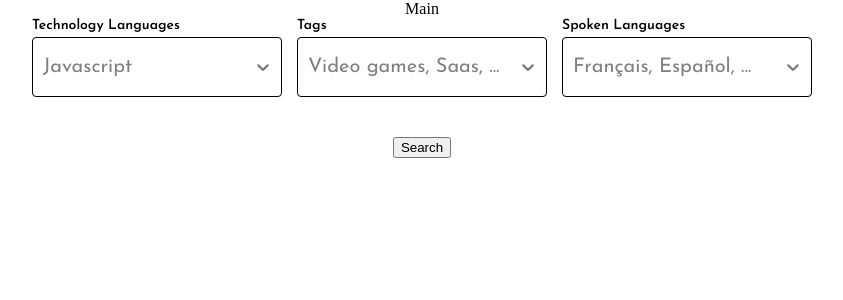
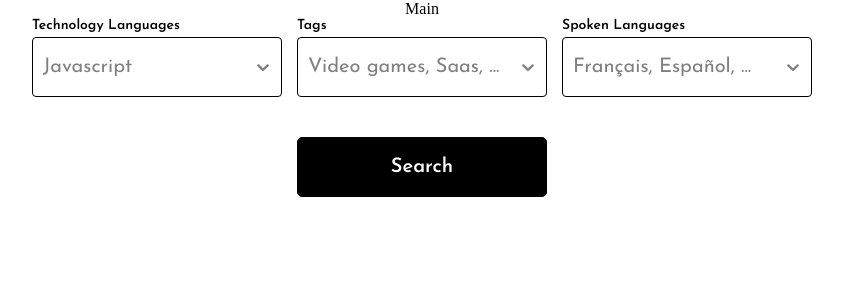
Before and after one commit to Adil-bh/Cas-Pratique, a React (Vite) app in the folder open-source-projects-search/: page / in a window 1280 px wide. Shown: the top 300 px of the page, without its empty margins (218-1061 px from the left). Built offline with nearby package versions, Linux system fonts and the light colour scheme.

Commit message:
💄 F03 : SEARCHFORM > Add button styles.

```diff
--- a/open-source-projects-search/src/components/SearchForm.tsx
+++ b/open-source-projects-search/src/components/SearchForm.tsx
@@ -70,5 +70,27 @@ const SearchFormStyled = styled.form`
         justify-content: center;
         display: flex;
         margin: 40px 0;
+
+        button {
+            min-width: 250px;
+            height: 60px;
+            background: #000;
+            border: solid 1px #000;
+            border-radius: 5px;
+            color: #FFF;
+            font-family: 'Josefin Sans';
+            font-size: 20px;
+            font-weight: 600;
+        }
+
+        button:hover {
+            background: #FFF;
+            color: #000;
+            cursor: pointer;
+        }
+
+        button:active {
+            border-width: 2px
+        }
     }
 `;
```
